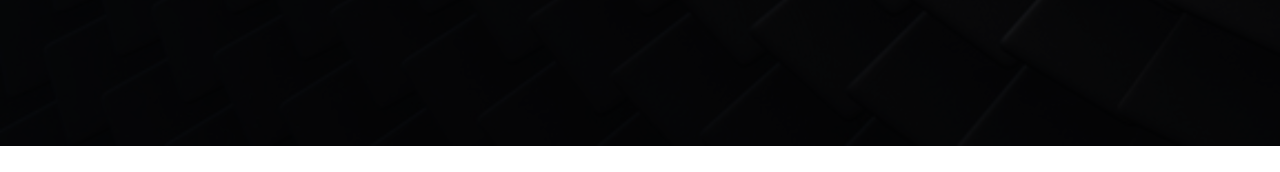
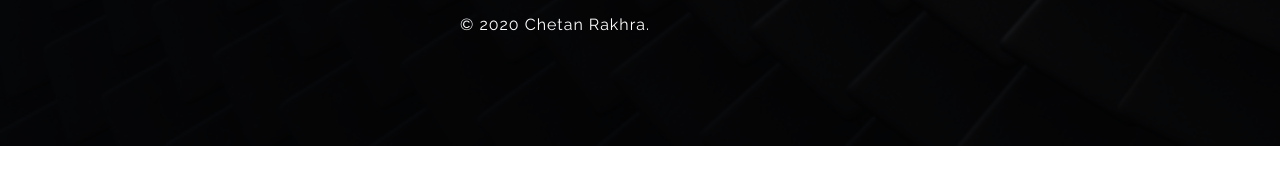
Before and after one commit to sheenucs/site, a plain HTML site: page about.html in a window 1280 px wide. Shown: the part 654-826 px from the top of the page. Before the commit the page ends 800 px from the top, so only its background shows below. Drawn offline with Linux system fonts and the light colour scheme; a script that the page names is missing.

Commit message:
Update about.html

```diff
--- a/about.html
+++ b/about.html
@@ -84,6 +84,7 @@
               contribute towards achieving the goals of the
               organization.
             </em></p>
+          <p class="bottom-para">© 2020 Chetan Rakhra.</p>
 
 
         </div>
```
